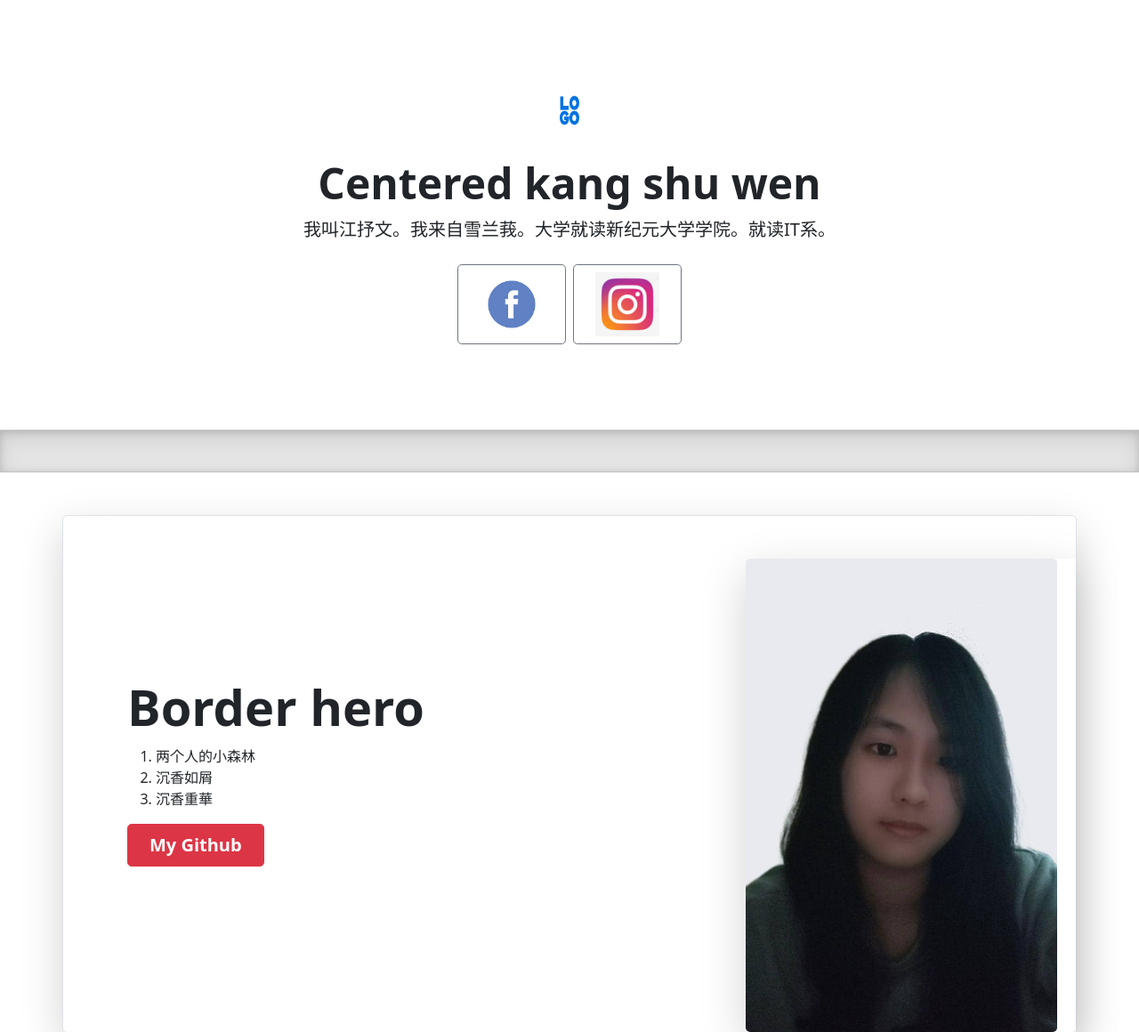
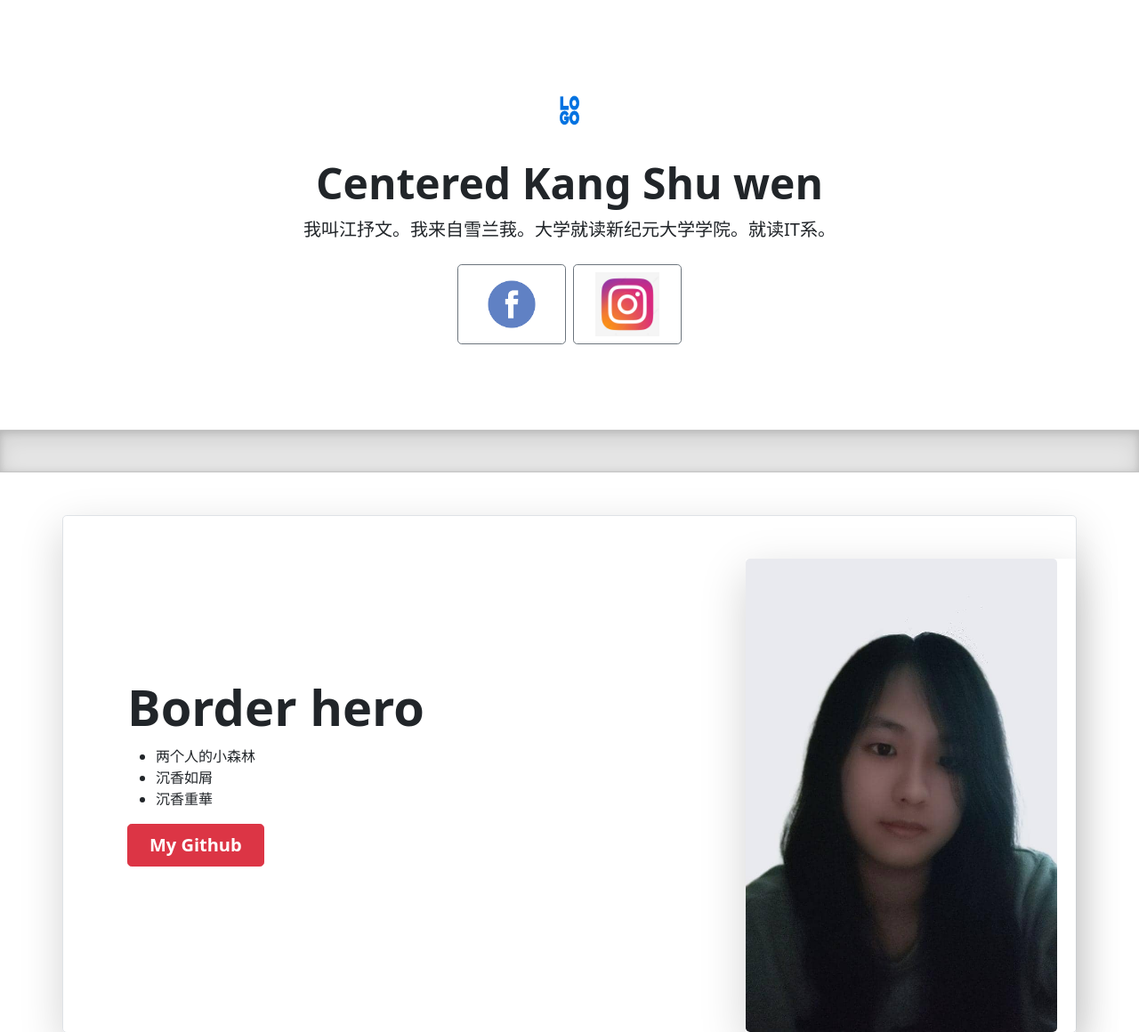
Before and after one commit to Kangshuwen1568/Kangshuwen1568.github.io, a plain HTML site: page week3/index.html in a window 1280 px wide. Shown: the top 1160 px of the page at 89% size. Drawn offline with Linux system fonts and the light colour scheme.

Commit message:
detailall

```diff
--- a/week3/index.html
+++ b/week3/index.html
@@ -35,7 +35,7 @@
 
         <div class="px-4 py-5 my-5 text-center">
             <img class="d-block mx-auto mb-4" src="images/logo.jpg" alt="" width="72" height="57" />
-            <h1 class="display-5 fw-bold">Centered kang shu wen</h1>
+            <h1 class="display-5 fw-bold">Centered Kang Shu wen</h1>
             <div class="col-lg-6 mx-auto">
                 <p class="lead mb-4">
                     我叫江抒文。我来自雪兰莪。大学就读新纪元大学学院。就读IT系。
@@ -74,11 +74,11 @@
                         Border hero
                     </h1>
                     <p class="lead">
-                    <ol>
+                    <ul>
                         <li>两个人的小森林</li>
                         <li>沉香如屑</li>
                         <li>沉香重華</li>
-                    </ol>
+                    </ul>
                     </p>
                     <div class="
                 d-grid
```
Also changed, not shown: week3/images/bootstrap-docs.png (deleted).
